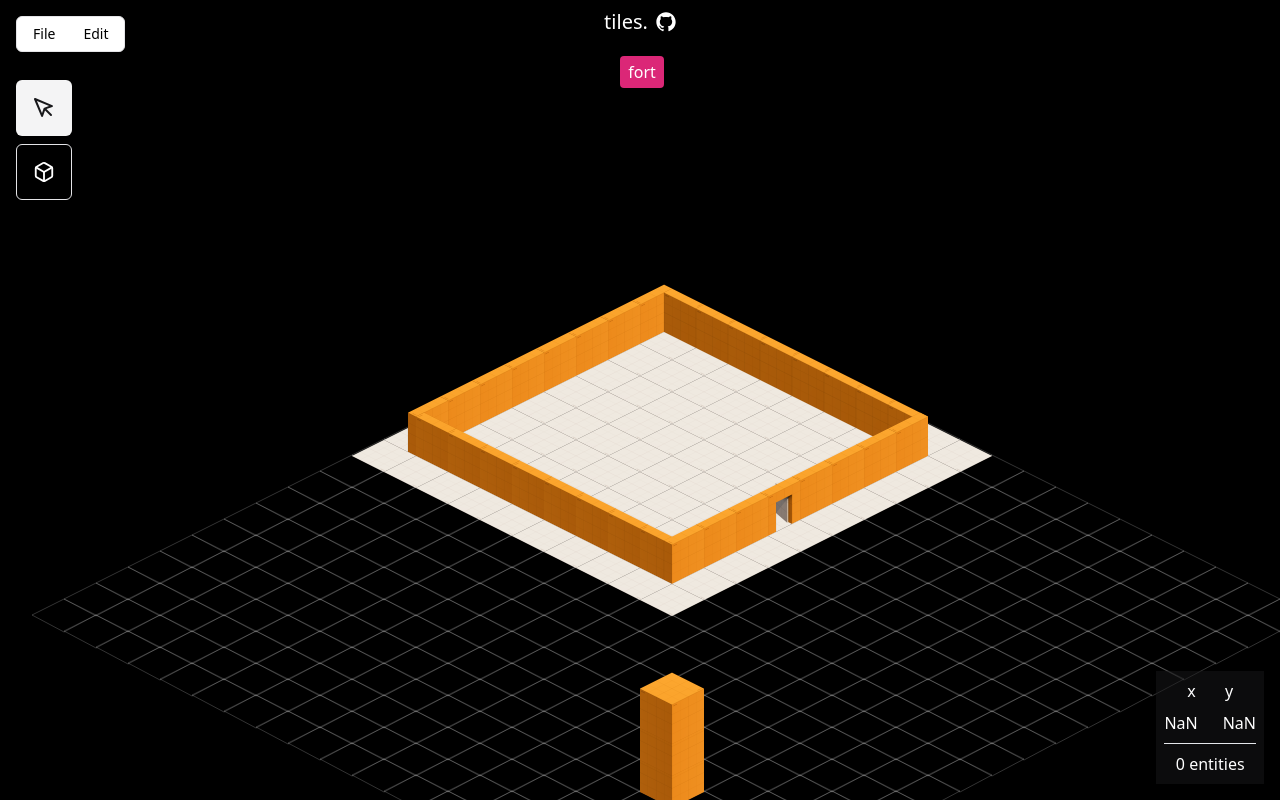
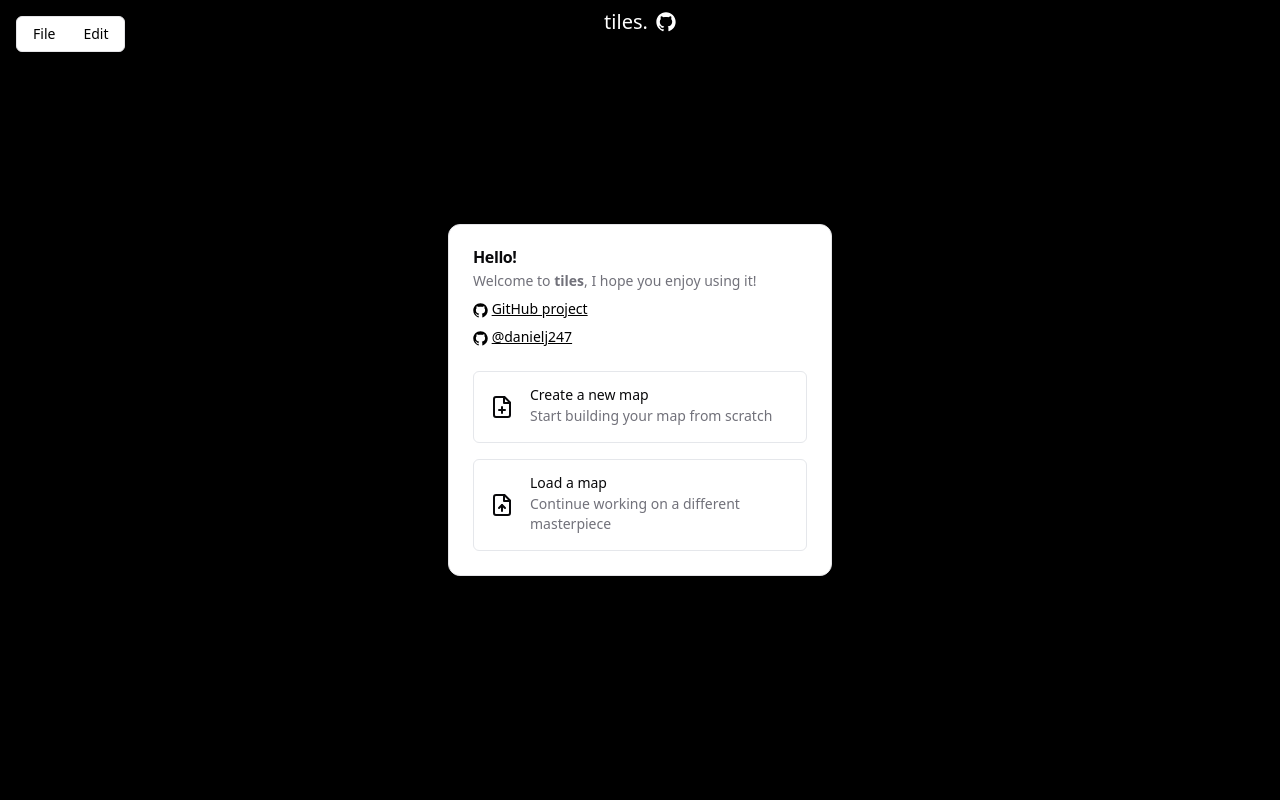
Before and after one commit to danielj247/tiles, a React (Vite) app: page / in a window 1280 px wide. Built offline with nearby package versions, Linux system fonts and the light colour scheme.

Commit message:
add home screen card

```diff
--- /dev/null
+++ b/src/consts/menu-bar.ts
@@ -0,0 +1,82 @@
+import { getStore } from "@/store";
+import { getTilesets } from "@/utils/tilesets";
+import { DialogFormData, FormComponent } from "@/types/dialog-form";
+import { Tileset } from "@/types/tileset";
+import { Map } from "@/types/map";
+
+const TILESETS = getTilesets();
+
+export const DIALOG_DATA: DialogFormData = {
+  newMap: {
+    title: "New map",
+    description: "Create a new map",
+    confirm: "Create map",
+    components: [
+      {
+        component: FormComponent.Input,
+        props: {
+          name: "map-name",
+          required: true,
+          children: "Map name",
+          type: "text",
+          placeholder: "Loch Ness",
+        },
+      },
+      {
+        component: FormComponent.Input,
+        props: {
+          name: "width",
+          required: true,
+          children: "Width",
+          type: "number",
+          defaultValue: "20",
+          max: 100,
+        },
+      },
+      {
+        component: FormComponent.Input,
+        props: {
+          name: "height",
+          required: true,
+          children: "Height",
+          type: "number",
+          defaultValue: "20",
+          max: 100,
+        },
+      },
+      {
+        component: FormComponent.Select,
+        props: {
+          name: "tileset",
+          required: true,
+          children: "Tileset",
+          placeholder: "Select a tileset",
+          options: TILESETS.map((tileset) => ({
+            value: tileset.name,
+            label: tileset.name[0].toUpperCase() + tileset.name.slice(1),
+          })),
+        },
+      },
+    ],
+    onSubmit: (event, close) => {
+      event.preventDefault();
+      const store = getStore();
+      const form = event.target as HTMLFormElement;
+      const name = form.elements.namedItem("map-name") as HTMLInputElement;
+      const width = form.elements.namedItem("width") as HTMLInputElement;
+      const height = form.elements.namedItem("height") as HTMLInputElement;
+      const tileset = form.elements.namedItem("tileset") as HTMLSelectElement;
+
+      const map: Map = {
+        name: name.value,
+        width: parseInt(width.value),
+        height: parseInt(height.value),
+        tileset: TILESETS.find((t) => t.name === tileset.value) as Tileset,
+        entities: [],
+      };
+
+      store.setMap(map);
+      close();
+    },
+  },
+};
--- a/src/main.ts
+++ b/src/main.ts
@@ -13,9 +13,9 @@ document.addEventListener("DOMContentLoaded", async () => {
   registerControls();
 
   // dev map - uncomment to use
-  await (await import("@/store"))
-    .getStore()
-    .setMap((await import("@/maps/fort")).default);
+  // await (await import("@/store"))
+  //   .getStore()
+  //   .setMap((await import("@/maps/fort")).default);
 
   // set the canvas size on window resize
   window.addEventListener("resize", prepareCanvas);
--- a/src/ui/app.tsx
+++ b/src/ui/app.tsx
@@ -1,4 +1,9 @@
-import { Rotate3DIcon } from "lucide-react";
+import {
+  FilePlusIcon,
+  FileUpIcon,
+  GithubIcon,
+  Rotate3DIcon,
+} from "lucide-react";
 import { GitHubLogoIcon } from "@radix-ui/react-icons";
 import { useStore } from "@/store";
 import Toolbar from "@/ui/components/toolbar";
@@ -6,6 +11,15 @@ import MenuBar from "@/ui/components/menu-bar";
 import { Button } from "@/ui/components/ui/button";
 import { Rotation } from "@/types/rotation";
 import { Tool } from "@/types/editor";
+import {
+  Card,
+  CardContent,
+  CardDescription,
+  CardFooter,
+  CardHeader,
+  CardTitle,
+} from "@/ui/components/ui/card";
+import HomeScreenCard from "./components/home-screen-card";
 
 export default function App() {
   const selectedMap = useStore((state) => state.map);
@@ -59,11 +73,19 @@ export default function App() {
           </div>
         </header>
       </div>
+
+      {!selectedMap && (
+        <div className="flex justify-center items-center w-full h-[90vh] absolute top-10 left-0">
+          <HomeScreenCard />
+        </div>
+      )}
+
       {selectedMap && (
         <div className="absolute left-0 top-20">
           <Toolbar />
         </div>
       )}
+
       {isComponentsTool && (
         <Button
           onClick={updateRotation}
@@ -74,7 +96,8 @@ export default function App() {
           <Rotate3DIcon className="stroke-white ml-2 group-hover:stroke-black transition-colors" />
         </Button>
       )}
-      {isSelectTool && (
+
+      {isSelectTool && selectedMap && (
         <div className="absolute p-2 bottom-4 right-4 text-white bg-zinc-900/50 text-center flex flex-col gap-y-2">
           <p>x&nbsp;&nbsp;&nbsp;&nbsp;&nbsp;&nbsp;&nbsp;y</p>
           <p>
--- /dev/null
+++ b/src/ui/components/home-screen-card.tsx
@@ -0,0 +1,83 @@
+import { FilePlusIcon, FileUpIcon } from "lucide-react";
+import { GitHubLogoIcon } from "@radix-ui/react-icons";
+import DialogFormRenderer from "@/ui/components/menu-bar/dialog-form-renderer";
+import {
+  Card,
+  CardHeader,
+  CardTitle,
+  CardDescription,
+  CardContent,
+} from "@/ui/components/ui/card";
+import {
+  Dialog,
+  DialogContent,
+  DialogTrigger,
+} from "@/ui/components/ui/dialog";
+import { loadMap } from "@/utils/map";
+import { DIALOG_DATA } from "@/consts/menu-bar";
+
+export default function HomeScreenCard() {
+  return (
+    <Card className="w-96">
+      <CardHeader>
+        <CardTitle>Hello!</CardTitle>
+        <CardDescription>
+          <p>
+            Welcome to <span className="font-semibold">tiles</span>, I hope you
+            enjoy using it!
+          </p>
+          <ul className="flex flex-col gap-y-2 mt-2">
+            <li>
+              <span className="text-black">
+                <GitHubLogoIcon className="inline" />{" "}
+                <span className="underline">GitHub project</span>
+              </span>
+            </li>
+            <li>
+              <span className="text-black">
+                <GitHubLogoIcon className="inline" />{" "}
+                <span className="underline">@danielj247</span>
+              </span>
+            </li>
+          </ul>
+        </CardDescription>
+      </CardHeader>
+      <CardContent className="grid gap-4">
+        <Dialog>
+          <DialogTrigger asChild>
+            <div
+              role="button"
+              className="cursor-pointer flex items-center space-x-4 rounded-md border p-4 hover:bg-black hover:text-white group"
+            >
+              <FilePlusIcon />
+              <div className="flex-1 space-y-1">
+                <p className="text-sm font-medium leading-none">
+                  Create a new map
+                </p>
+                <p className="text-sm text-zinc-500 group-hover:text-white">
+                  Start building your map from scratch
+                </p>
+              </div>
+            </div>
+          </DialogTrigger>
+          <DialogContent className="sm:max-w-[425px]">
+            <DialogFormRenderer dialog={DIALOG_DATA.newMap} />
+          </DialogContent>
+        </Dialog>
+        <div
+          role="button"
+          onClick={loadMap}
+          className="cursor-pointer flex items-center space-x-4 rounded-md border p-4 hover:bg-black hover:text-white group"
+        >
+          <FileUpIcon />
+          <div className="flex-1 space-y-1">
+            <p className="text-sm font-medium leading-none">Load a map</p>
+            <p className="text-sm text-zinc-500 group-hover:text-white">
+              Continue working on a different masterpiece
+            </p>
+          </div>
+        </div>
+      </CardContent>
+    </Card>
+  );
+}
--- a/src/ui/components/menu-bar/index.tsx
+++ b/src/ui/components/menu-bar/index.tsx
@@ -25,84 +25,7 @@ import {
   DialogContent,
   DialogTrigger,
 } from "@/ui/components/ui/dialog";
-
-const DIALOG_DATA: DialogFormData = {
-  newMap: {
-    title: "New map",
-    description: "Create a new map",
-    confirm: "Create map",
-    components: [
-      {
-        component: FormComponent.Input,
-        props: {
-          name: "map-name",
-          required: true,
-          children: "Map name",
-          type: "text",
-          placeholder: "Loch Ness",
-        },
-      },
-      {
-        component: FormComponent.Input,
-        props: {
-          name: "width",
-          required: true,
-          children: "Width",
-          type: "number",
-          defaultValue: "20",
-          max: 100,
-        },
-      },
-      {
-        component: FormComponent.Input,
-        props: {
-          name: "height",
-          required: true,
-          children: "Height",
-          type: "number",
-          defaultValue: "20",
-          max: 100,
-        },
-      },
-      {
-        component: FormComponent.Select,
-        props: {
-          name: "tileset",
-          required: true,
-          children: "Tileset",
-          placeholder: "Select a tileset",
-          options: getTilesets().map((tileset) => ({
-            value: tileset.name,
-            label: tileset.name[0].toUpperCase() + tileset.name.slice(1),
-          })),
-        },
-      },
-    ],
-    onSubmit: (event, close) => {
-      event.preventDefault();
-      const store = getStore();
-      const form = event.target as HTMLFormElement;
-      const name = form.elements.namedItem("map-name") as HTMLInputElement;
-      const width = form.elements.namedItem("width") as HTMLInputElement;
-      const height = form.elements.namedItem("height") as HTMLInputElement;
-      const tileset = form.elements.namedItem("tileset") as HTMLSelectElement;
-
-      const map: Map = {
-        name: name.value,
-        width: parseInt(width.value),
-        height: parseInt(height.value),
-        tileset:
-          (Object.values(tilesets) as Array<Tileset>).find(
-            (t) => t.name === tileset.value,
-          ) || tilesets.proto,
-        entities: [],
-      };
-
-      store.setMap(map);
-      close();
-    },
-  },
-};
+import { DIALOG_DATA } from "@/consts/menu-bar";
 
 export default function MenuBar(props: MenubarProps) {
   const map = useStore((state) => state.map);
@@ -131,17 +54,7 @@ export default function MenuBar(props: MenubarProps) {
             >
               Save Map
             </MenubarItem>
-            <MenubarItem
-              onClick={async () => {
-                const loadedMap: Map = await loadMap();
-
-                if (!loadedMap) return;
-
-                setMap(loadedMap);
-              }}
-            >
-              Load Map
-            </MenubarItem>
+            <MenubarItem onClick={loadMap}>Load Map</MenubarItem>
             <MenubarSeparator />
             <MenubarSub>
               <MenubarSubTrigger>Recent maps</MenubarSubTrigger>
--- /dev/null
+++ b/src/ui/components/ui/card.tsx
@@ -0,0 +1,76 @@
+import * as React from "react"
+
+import { cn } from "@/utils/general"
+
+const Card = React.forwardRef<
+  HTMLDivElement,
+  React.HTMLAttributes<HTMLDivElement>
+>(({ className, ...props }, ref) => (
+  <div
+    ref={ref}
+    className={cn(
+      "rounded-xl border border-zinc-200 bg-white text-zinc-950 shadow dark:border-zinc-800 dark:bg-zinc-950 dark:text-zinc-50",
+      className
+    )}
+    {...props}
+  />
+))
+Card.displayName = "Card"
+
+const CardHeader = React.forwardRef<
+  HTMLDivElement,
+  React.HTMLAttributes<HTMLDivElement>
+>(({ className, ...props }, ref) => (
+  <div
+    ref={ref}
+    className={cn("flex flex-col space-y-1.5 p-6", className)}
+    {...props}
+  />
+))
+CardHeader.displayName = "CardHeader"
+
+const CardTitle = React.forwardRef<
+  HTMLParagraphElement,
+  React.HTMLAttributes<HTMLHeadingElement>
+>(({ className, ...props }, ref) => (
+  <h3
+    ref={ref}
+    className={cn("font-semibold leading-none tracking-tight", className)}
+    {...props}
+  />
+))
+CardTitle.displayName = "CardTitle"
+
+const CardDescription = React.forwardRef<
+  HTMLParagraphElement,
+  React.HTMLAttributes<HTMLParagraphElement>
+>(({ className, ...props }, ref) => (
+  <p
+    ref={ref}
+    className={cn("text-sm text-zinc-500 dark:text-zinc-400", className)}
+    {...props}
+  />
+))
+CardDescription.displayName = "CardDescription"
+
+const CardContent = React.forwardRef<
+  HTMLDivElement,
+  React.HTMLAttributes<HTMLDivElement>
+>(({ className, ...props }, ref) => (
+  <div ref={ref} className={cn("p-6 pt-0", className)} {...props} />
+))
+CardContent.displayName = "CardContent"
+
+const CardFooter = React.forwardRef<
+  HTMLDivElement,
+  React.HTMLAttributes<HTMLDivElement>
+>(({ className, ...props }, ref) => (
+  <div
+    ref={ref}
+    className={cn("flex items-center p-6 pt-0", className)}
+    {...props}
+  />
+))
+CardFooter.displayName = "CardFooter"
+
+export { Card, CardHeader, CardFooter, CardTitle, CardDescription, CardContent }
--- a/src/utils/map.ts
+++ b/src/utils/map.ts
@@ -1,6 +1,7 @@
 import { Map } from "@/types/map";
 import { getTilesets } from "./tilesets";
 import { Entity } from "../types/entity";
+import { getStore } from "../store";
 
 export async function saveMap(map: Map) {
   const mapSave = {
@@ -30,7 +31,7 @@ export async function saveMap(map: Map) {
   await writableStream.close();
 }
 
-export async function loadMap() {
+export async function loadMapFile() {
   const [handle] = await window.showOpenFilePicker({
     types: [
       {
@@ -88,3 +89,12 @@ export async function loadMap() {
     entities,
   };
 }
+
+export async function loadMap() {
+  const store = getStore();
+  const loadedMap: Map = await loadMapFile();
+
+  if (!loadedMap) return;
+
+  store.setMap(loadedMap);
+}
```
